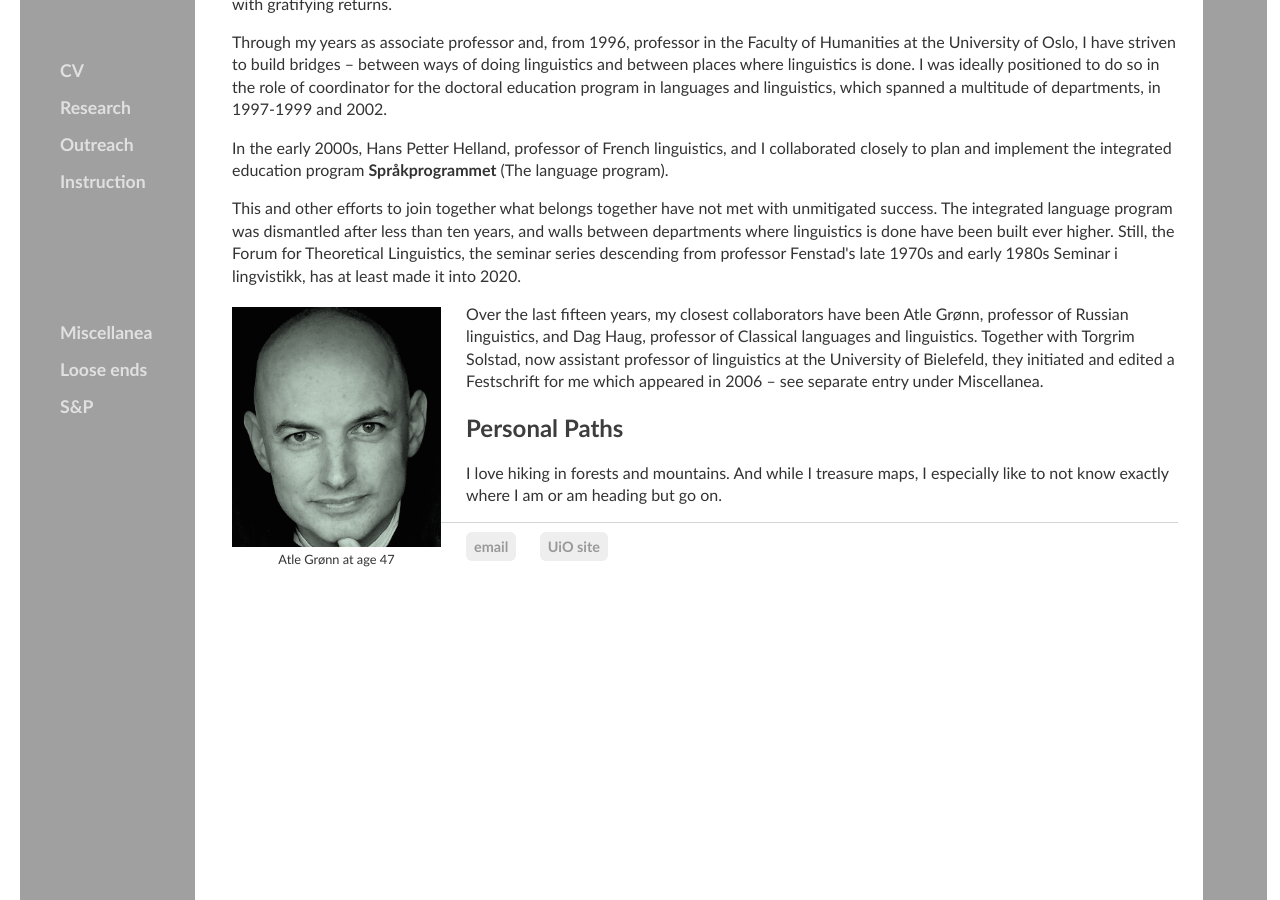
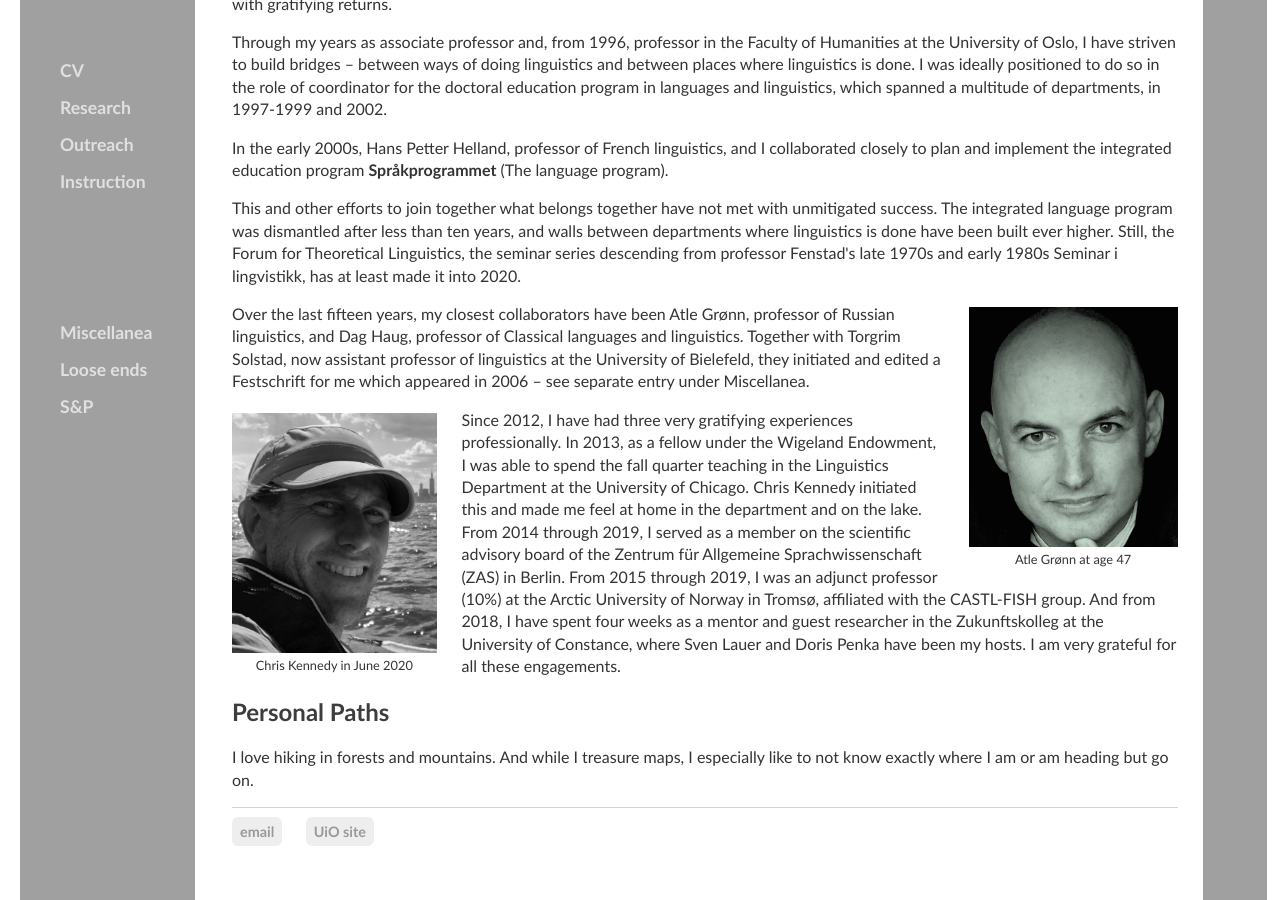
Before and after one commit to kjelljs/kjelljs.github.io, a Jekyll site: the page built from about/index.html, in a window 1280 px wide and 900 px high, scrolled down 1878 px. Built offline with Jekyll 4.4.1, drawn with Linux system fonts in a browser that asks for light colours.

Commit message:
Update index.html

```diff
--- a/about/index.html
+++ b/about/index.html
@@ -38,8 +38,10 @@
 	<p>Through my years as associate professor and, from 1996, professor in the Faculty of Humanities at the University of Oslo, I have striven to build bridges &ndash; between ways of doing linguistics and between places where linguistics is done. I was ideally positioned to do so in the role of coordinator for the doctoral education program in languages and linguistics, which spanned a multitude of departments, in 1997-1999 and 2002.</p><p>In the early 2000s, Hans Petter Helland, professor of French linguistics, and I collaborated closely to plan and implement the integrated education program <b>Språkprogrammet</b> (The language program).</p>
 	<p>This and other efforts to join together what belongs together have not met with unmitigated success. The integrated language program was dismantled after less than ten years, and walls between departments where linguistics is done have been built ever higher. Still, the Forum for Theoretical Linguistics, the seminar series descending from professor Fenstad's late 1970s and early 1980s Seminar i lingvistikk, has at least made it into 2020.
 	</p>
-	<div style="float:left;"><figure class="leftfig"><img style="height:240px;" src="/pics/AtleG.jpg"><figcaption>Atle Grønn at age 47</figcaption></figure></div>
-	<p>Over the last fifteen years, my closest collaborators have been Atle Grønn, professor of Russian linguistics, and Dag Haug, professor of Classical languages and linguistics. Together with Torgrim Solstad, now assistant professor of linguistics at the University of Bielefeld, they initiated and edited a Festschrift for me which appeared in 2006 &ndash; see separate entry under Miscellanea.
+	<div style="float:right;"><figure class="rightfig"><img style="height:240px;" src="/pics/AtleG.jpg"><figcaption>Atle Grønn at age 47</figcaption></figure></div>
+	<p>Over the last fifteen years, my closest collaborators have been Atle Grønn, professor of Russian linguistics, and Dag Haug, professor of Classical languages and linguistics. Together with Torgrim Solstad, now assistant professor of linguistics at the University of Bielefeld, they initiated and edited a Festschrift for me which appeared in 2006 &ndash; see separate entry under Miscellanea.</p>
+	<div style="float:left;"><figure class="leftfig"><img style="height:240px;" src="/pics/ChrisK.jpg"><figcaption>Chris Kennedy in June 2020</figcaption></figure></div>
+	<p>Since 2012, I have had three very gratifying experiences professionally. In 2013, as a fellow under the Wigeland Endowment, I was able to spend the fall quarter teaching in the Linguistics Department at the University of Chicago. Chris Kennedy initiated this and made me feel at home in the department and on the lake. From 2014 through 2019, I served as a member on the scientific advisory board of the Zentrum für Allgemeine Sprachwissenschaft (ZAS) in Berlin. From 2015 through 2019, I was an adjunct professor (10%) at the Arctic University of Norway in Tromsø, affiliated with the CASTL-FISH group. And from 2018, I have spent four weeks as a mentor and guest researcher in the Zukunftskolleg at the University of Constance, where Sven Lauer and Doris Penka have been my hosts. I am very grateful for all these engagements.</p>
 	<h2 id="priv">Personal Paths</h2>
 	<p>I love hiking in forests and mountains. And while I treasure maps, I especially like to not know exactly where I am or am heading but go on.</p>
 
```
